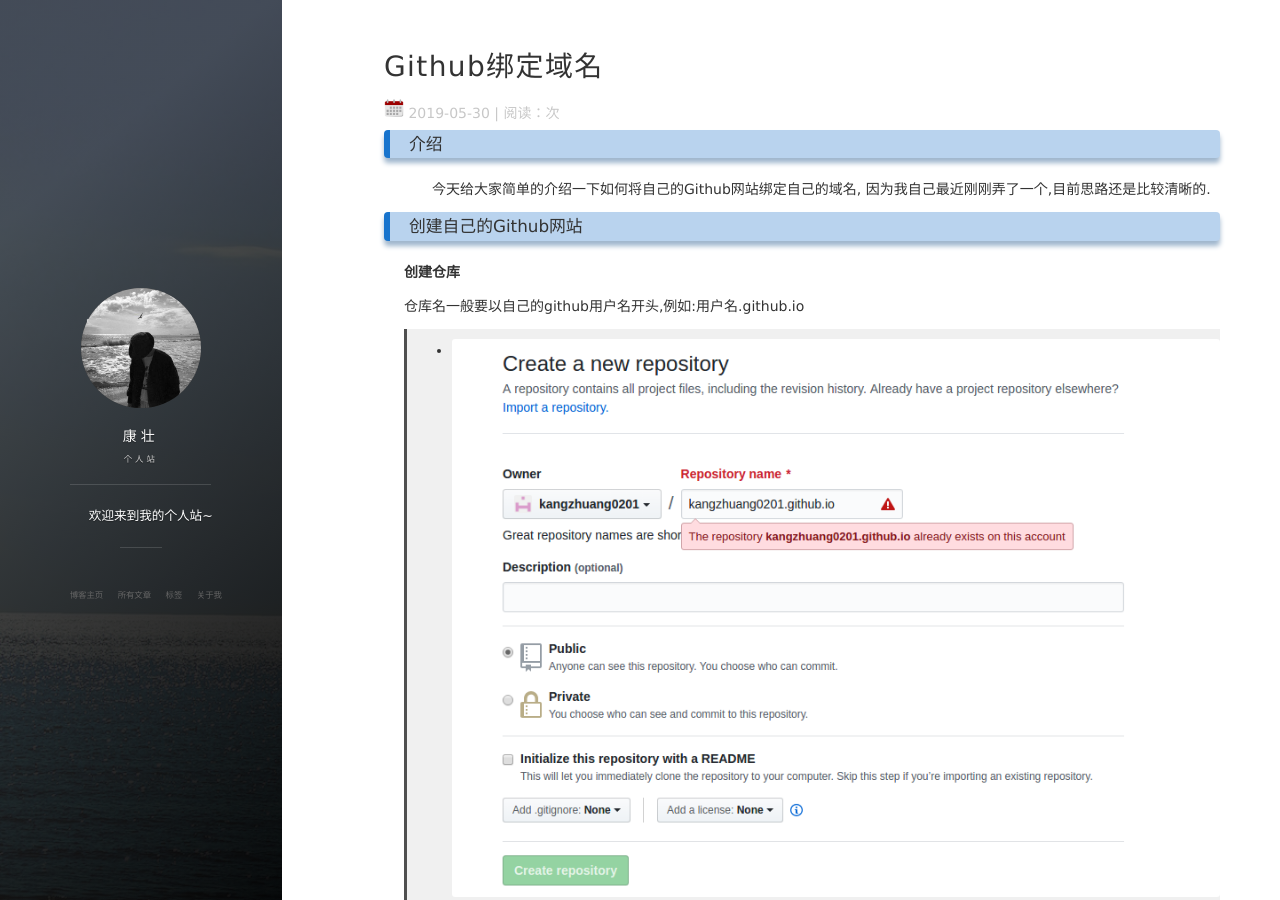
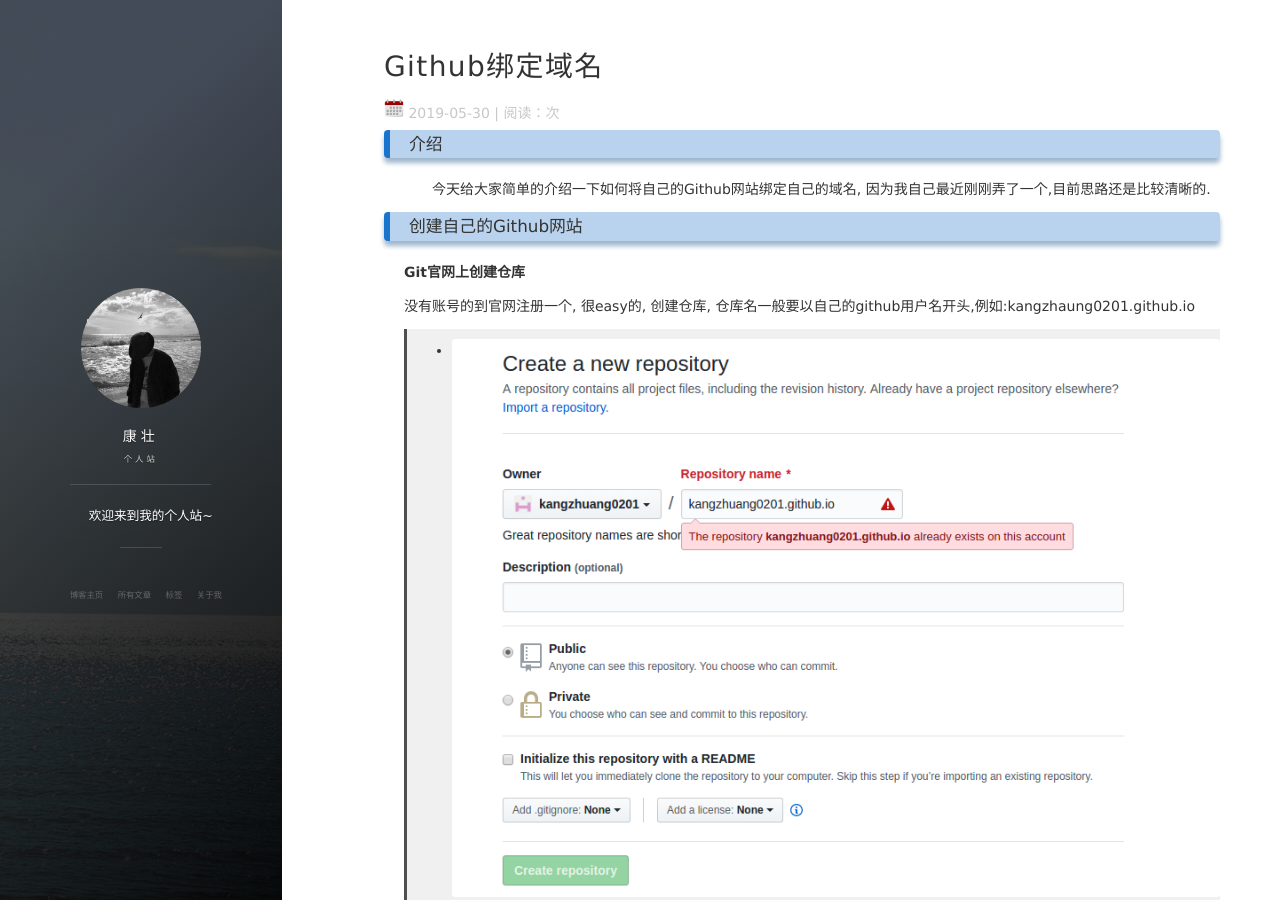
Before and after one commit to kangzhuang0201/kangzhuang0201.github.io, a Jekyll site: the page built from _posts/2019-05-30-Github绑定域名.md, in a window 1280 px wide and 900 px high. Built offline with Jekyll 4.4.1, drawn with Linux system fonts in a browser that asks for light colours; nearby versions of some CDN libraries; comment, search, counter and statistics services are not loaded.

Commit message:
新增绑定域名的博文

```diff
--- a/_posts/2019-05-30-Github绑定域名.md
+++ b/_posts/2019-05-30-Github绑定域名.md
@@ -11,9 +11,9 @@
 
 ### 创建自己的Github网站
 
-**创建仓库**
+**Git官网上创建仓库**
 
-仓库名一般要以自己的github用户名开头,例如:用户名.github.io
+没有账号的到官网注册一个, 很easy的, 创建仓库, 仓库名一般要以自己的github用户名开头,例如:kangzhaung0201.github.io
 
  >*  ![](/images/posts/DomainDeal/CreateRepository.png)
 
@@ -22,6 +22,7 @@
 点击create repository 创建，然后到设置界面,找到Choose a theme选项点击
 
  >*  ![](/images/posts/DomainDeal/Setting.png)
+
  >*  ![](/images/posts/DomainDeal/ChooseTheme.png)
 
 上面的都是github给我们提供的一些样例模板，随便选择一个, 然后点击Select theme
```
